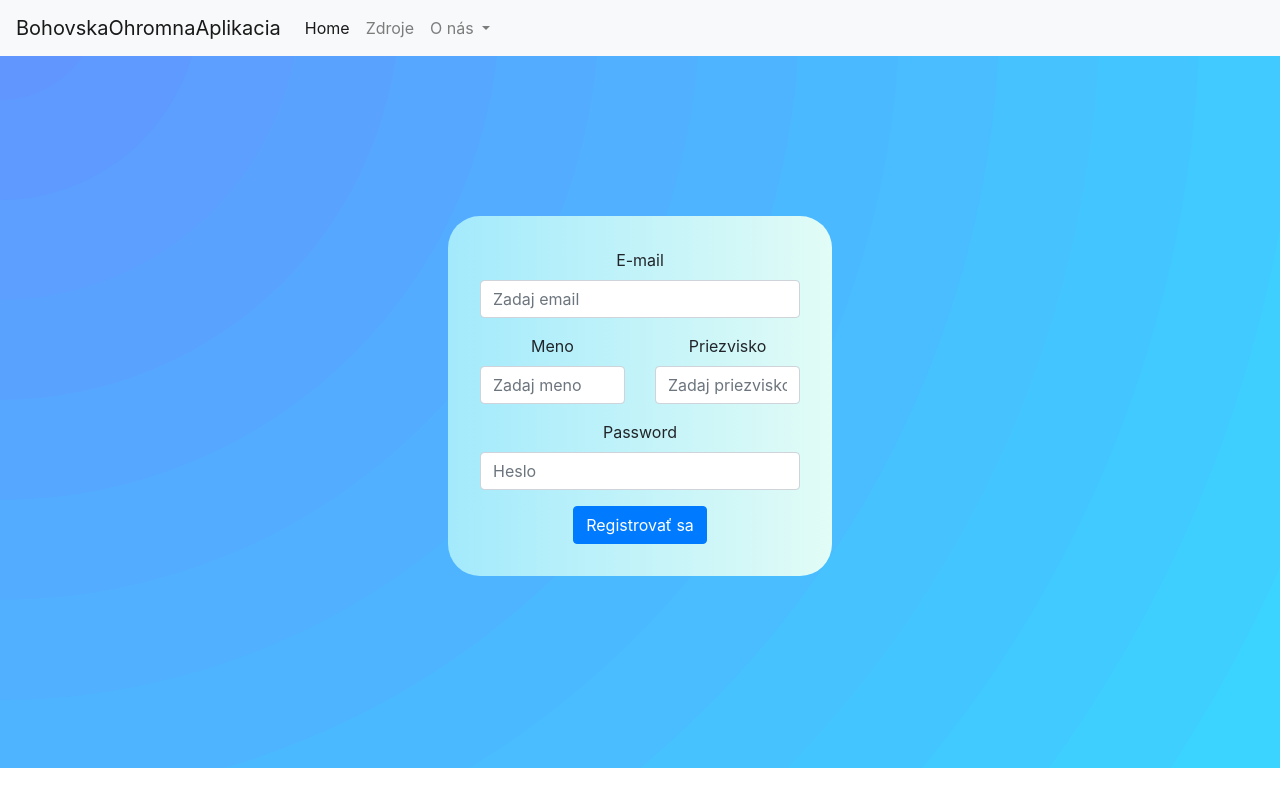
After one commit to davidgellen/WT2-SKUSKA, a PHP site: page /register.php in a window 1280 px wide. The commit adds this page. Run offline with PHP 8.4, Linux system fonts and the light colour scheme.

Commit message:
Structure
+stiahni si databazu, struktura bude na 99.99% takato popr. sa prida nejaka nova tabulka ak bude treba
+pridany register

```diff
--- /dev/null
+++ b/register.php
@@ -0,0 +1,70 @@
+<!DOCTYPE html>
+<html lang="sk">
+<head>
+    <?php include "includes/header.php" ?>
+    <link rel="stylesheet" href="styles/styleBody.css">
+    <link rel="stylesheet" href="styles/about.css">
+</head>
+<body>
+<body class="d-flex flex-column min-vh-100">
+<div class="wrapper flex-grow-1 center-content" id="betterWidth">
+    <header>
+        <nav class="navbar navbar-expand-lg navbar-light bg-light">
+            <a class="navbar-brand" href="index.php">BohovskaOhromnaAplikacia</a>
+            <button class="navbar-toggler" type="button" data-toggle="collapse" data-target="#navbarSupportedContent" aria-controls="navbarSupportedContent" aria-expanded="false" aria-label="Toggle navigation">
+                <span class="navbar-toggler-icon"></span>
+            </button>
+
+            <div class="collapse navbar-collapse" id="navbarSupportedContent">
+                <ul class="navbar-nav mr-auto">
+                    <li class="nav-item active">
+                        <a class="nav-link" href="index.php">Home <span class="sr-only">(current)</span></a>
+                    </li>
+                    <li class="nav-item">
+                        <a class="nav-link" href="sources.php">Zdroje</a>
+                    </li>
+                    <li class="nav-item dropdown">
+                        <a class="nav-link dropdown-toggle" href="#" id="navbarDropdown" role="button" data-toggle="dropdown" aria-haspopup="true" aria-expanded="false">
+                            O nás
+                        </a>
+                        <div class="dropdown-menu" aria-labelledby="navbarDropdown">
+                            <a class="dropdown-item" href="david_g.php">David Gellen</a>
+                            <a class="dropdown-item" href="patrik_i.php">Patrik Ištók</a>
+                            <a class="dropdown-item" href="patrik_k.php">Patrik Kupčulák</a>
+                            <a class="dropdown-item" href="peter_k.php">Peter Krajčí</a>
+                            <a class="dropdown-item" href="zuzana_m.php">Zuzana Medzihradská</a>
+                            <div class="dropdown-divider"></div>
+                            <a class="dropdown-item" href="goals.php">Ciele</a>
+                        </div>
+                    </li>
+                </ul>
+            </div>
+        </nav>
+    </header>
+    <article id="register_form">
+        <form>
+            <div class="form-group">
+                <label for="email">E-mail</label>
+                <input type="email" class="form-control" id="email" aria-describedby="emailHelp" placeholder="Zadaj email" pattern="/^[a-zA-Z0-9.!#$%&’*+/=?^_`{|}~-]+@[a-zA-Z0-9-]+(?:\.[a-zA-Z0-9-]+)*$/" required>
+            </div>
+            <div class="row">
+                <div class="form-group col-sm-6">
+                    <label for="name">Meno</label>
+                    <input type="text" class="form-control" id="name" placeholder="Zadaj meno" required>
+                </div>
+                <div class="form-group col-sm-6">
+                    <label for="surname">Priezvisko</label>
+                    <input type="text" class="form-control" id="surname" placeholder="Zadaj priezvisko" required>
+                </div>
+            </div>
+            <div class="form-group">
+                <label for="password">Password</label>
+                <input type="password" class="form-control" id="password" placeholder="Heslo" required>
+            </div>
+            <button type="submit" class="btn btn-primary">Registrovať sa</button>
+        </form>
+    </article>
+</div>
+<?php include "includes/footer.php";?>
+</body>
+</html>
--- a/styles/styleBody.css
+++ b/styles/styleBody.css
@@ -31,7 +31,15 @@ footer {
     padding: 2em;
     background: linear-gradient(90deg, #a3eafc, #e2fcf6);
     width: 30em;
+}
 
+#register_form {
+    min-width: 25%;
+    max-width: 30%;
+    border-radius: 2em;
+    margin: 20vh auto;
+    padding: 2em;
+    background: linear-gradient(90deg, #a3eafc, #e2fcf6);
 }
 
 .debug{
```
Also changed, not shown: STIAHNI/mataob.sql (added, +191 -0 lines), index.php (+28 -14 lines), 1 other file.
